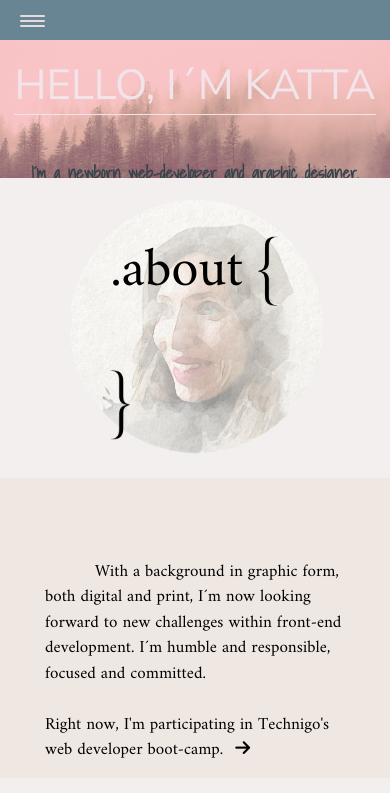
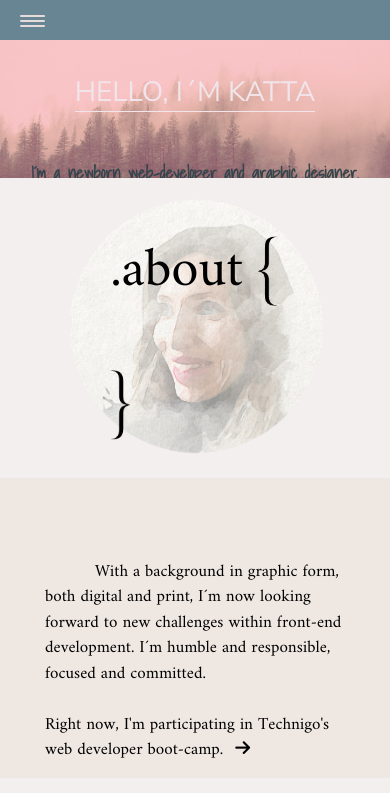
Before and after one commit to kattasawa/portfolio, a React app: page / in a window 390 px wide. Shown: the top 793 px of the page. Built offline with nearby package versions, Linux system fonts and the light colour scheme.

Commit message:
h5 mobil

```diff
--- a/src/components/home/style.css
+++ b/src/components/home/style.css
@@ -296,6 +296,7 @@ div.foo{
   @media (max-width: 600px) {
     h5 {
       font-size: 28px;
+      margin-top: 14px;
     }
     h6 {
       font-size: 17px;
--- a/src/components/project/style.css
+++ b/src/components/project/style.css
@@ -81,6 +81,10 @@ h2 {
 }
 
 @media (max-width: 600px) {
+  h5 {
+    font-size: 28px;
+    margin-top: 14px;
+  }
   .projects {
     width: 100%;
     height: auto;
--- a/src/data/projects.js
+++ b/src/data/projects.js
@@ -15,7 +15,7 @@ export default [
     id: "radio-player",
     image: "../images/radio-player-assignment.jpg",
     name: "Radio Player",
-    description: "A radio player using the Sveriges Radio API",
+    description: "Sveriges Radio API",
     link: "https://kattasawa.github.io/Radio-player/"
   }, {
     id: "accordion",
```
